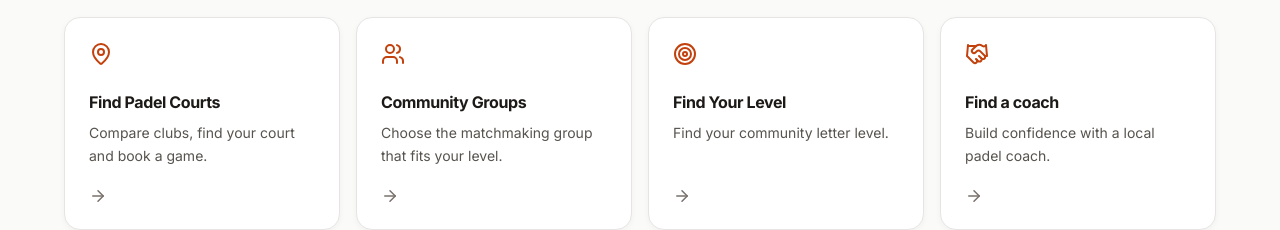
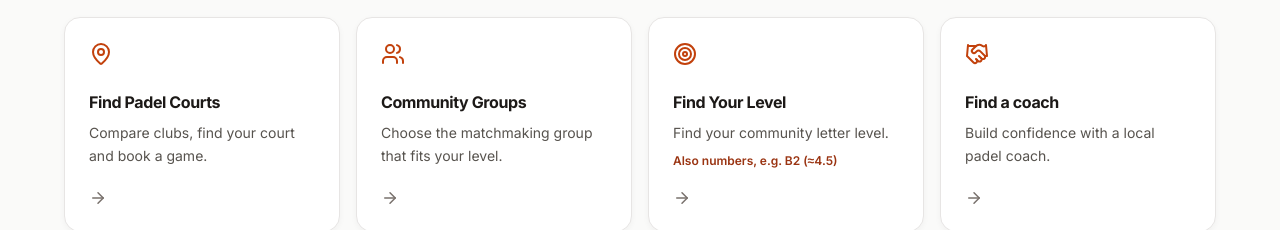
Before and after one commit to Gitperez288/padel-krakow, a Next.js app: page / in a window 1280 px wide. Shown: the part 1080-1310 px from the top of the page. Built offline with nearby package versions, Linux system fonts and the light colour scheme; no server answers; the database is empty.

Commit message:
Show the numeric-level hint in the homepage's Levels card

```diff
--- a/src/app/_components/content/Home.tsx
+++ b/src/app/_components/content/Home.tsx
@@ -1,4 +1,4 @@
-import { COMMUNITY_MEMBER_COUNT, languagePolicy } from "@/lib/community";
+import { COMMUNITY_MEMBER_COUNT, languagePolicy, numericLevelRanges } from "@/lib/community";
 import { hasPolishPost } from "@/lib/blog-locales";
 import { localizedPost, publicAuthor } from "@/lib/blog-content";
 import { getServerTranslator as getTranslator } from "@/lib/translations-server";
@@ -89,7 +89,7 @@ export default async function HomePage({ locale }: { locale: Locale }) {
               <Link key={href} href={localizePath(href, locale)} className="surface group flex flex-col p-6 transition-colors hover:border-stone-400">
                 <Icon size={24} className="mb-6 text-orange-700" aria-hidden="true"/>
                 <h3 className="text-base font-bold text-stone-900">{title}</h3>
-                <p className="mb-5 mt-2 flex-1 text-sm leading-relaxed text-stone-600">{description}</p>
+                <p className="mb-5 mt-2 flex-1 text-sm leading-relaxed text-stone-600">{description}{href === "/levels" && <span className="mt-2 block text-xs font-semibold text-orange-800">{locale === "pl" ? "Także liczby, np." : "Also numbers, e.g."} B2 (≈{numericLevelRanges.B2[locale]})</span>}</p>
                 <ArrowRight size={18} className="text-stone-500 group-hover:text-orange-700" aria-hidden="true"/>
               </Link>
             ))}
```
